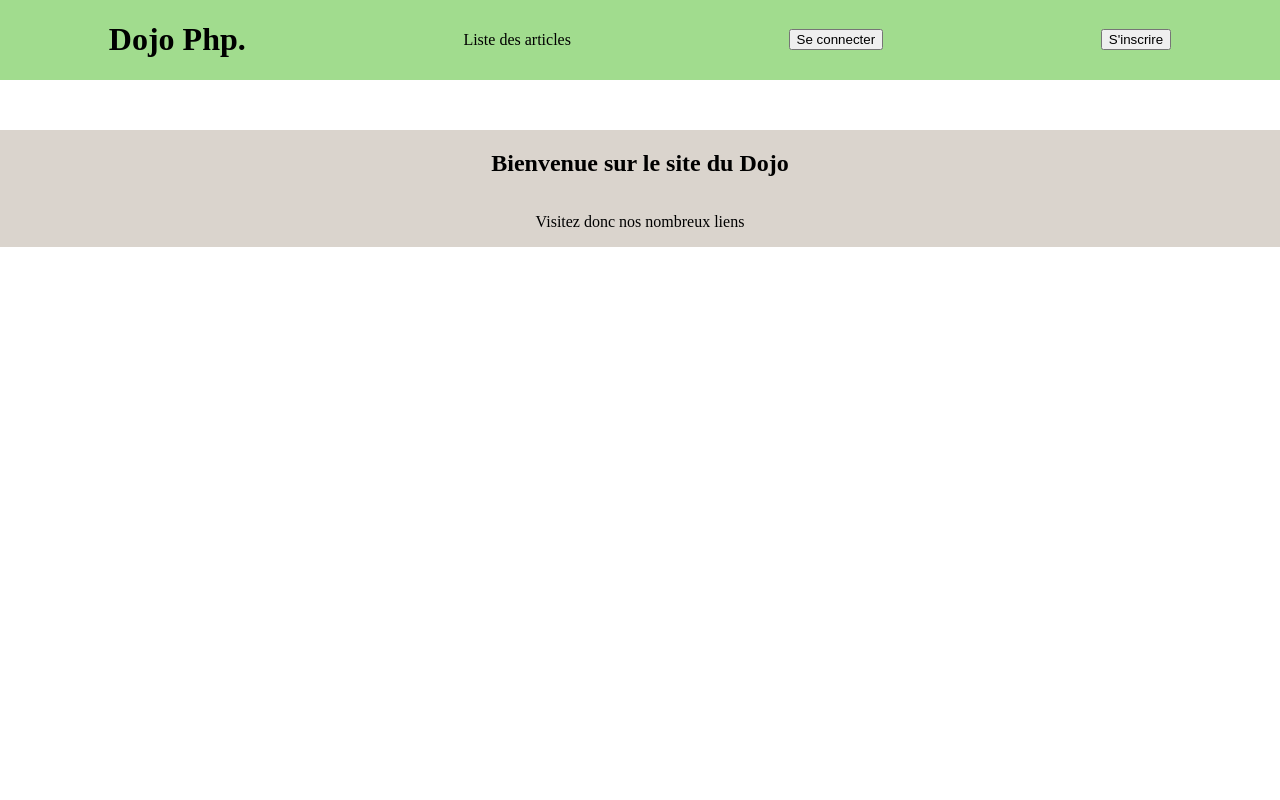
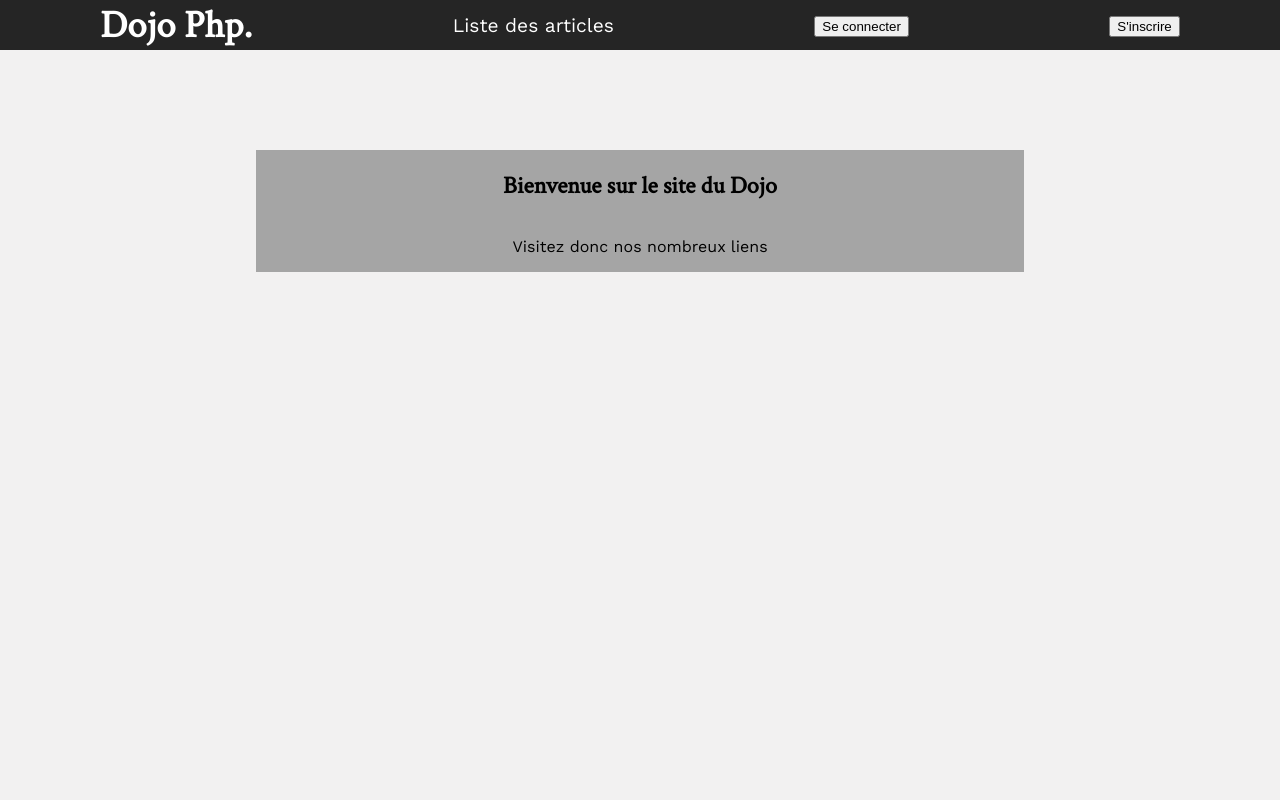
Before and after one commit to Heyveryouaire/dojoPhp, a PHP site: page / in a window 1280 px wide. Run offline with PHP 8.4, Linux system fonts and the light colour scheme.

Commit message:
refonte graphique part 1

```diff
--- a/interface/Router.php
+++ b/interface/Router.php
@@ -12,7 +12,7 @@ class Router
         "inscription" => "/inscription",
         "validInscription" => "/validInscription",
         "admin" => "/admin",
-        "article" => "/article",
+        "restCommentaires" => "/article",
         "ecrire" => "/ecrire",
         "validArticle" => "/validArticle",
         "test" => "/test"
--- a/interface/assets/style.css
+++ b/interface/assets/style.css
@@ -1,3 +1,4 @@
+/* Base Style */
 
 *{
     box-sizing: border-box;
@@ -12,37 +13,65 @@ html, body{
 
 header{
     text-align: center;
-    background: #A1DC8E;
+    background: #252525;
     position: sticky;
     display: flex;
     width: 100%;
     justify-content: space-around;
+    margin-bottom:50px;
     align-items: center;
+    font-size: 1.2rem;
+    height: 50px;
 }
 
 header a{
-    color: black;
+    color: white;
     text-decoration: none;
     transition: all 0.5s;
 }
 header a:hover{
-    color: #FF7900;
+    color: #F0052F;
 }
 
 article{
     display: flex;
     flex-direction: column;
     margin-top :50px;
-    background: #DAD4CD;
+    background: #A5A5A5;
     text-align : center;
 }
 
 .commentaires{
-    background: #FF7900;
+    background: #252525;
+    color: #F2F1F1;
+    margin: 20px;
+    border-radius: 2px;
 }
 
 .jump{
     width: 100%;
     height: 10px;
-    background: #DAD4CD;
+    background: #A5A5A5;
 }
+
+body{
+    display: flex;
+    flex-direction: column;
+    align-items: center;
+    width :100%;
+    background: #F2F1F1;
+    font-family: 'Work Sans', sans-serif;
+}
+
+main{
+    display: flex;
+    flex-direction: column;
+    width: 60%;
+    align-items: stretch;
+    flex: 1;
+
+}
+
+h1, h2, h3, h4, h5, h6 {
+    font-family: 'Crimson Text', serif;
+   }
--- a/interface/controlleur/Controlleur.php
+++ b/interface/controlleur/Controlleur.php
@@ -10,8 +10,7 @@
         public $path;
 
        public function test(){
-            $test = new Article();
-            dd($test->db);
+           dd("coucou");
 
        }
         // All links
@@ -23,14 +22,18 @@
             // A Activer
         public function showArticles() :void{
             $article = new Article();
-            forEach($article->getArticle() as $article){
+
+            $articles = $article->getAllArticle();
+
+            forEach($articles as $article){
                 $this->content[] = [ "article" => $article];
             }
+
             $this->path = "showArticles";
             $this->render();
         }
 
-        public function article(){
+        public function restCommentaires(){
             $article = new Article();
             $id = (int)$_GET["id"];
             $articles = $article->getOneArticle($id);
--- a/interface/modele/Article.php
+++ b/interface/modele/Article.php
@@ -9,7 +9,7 @@
 
         }
 
-        public function getArticle() :array{
+        public function getAllArticle() :array{
             $query = $this->dsn->prepare("SELECT * FROM Article");
             $query->execute();
 
--- a/interface/vue/base.php
+++ b/interface/vue/base.php
@@ -16,7 +16,6 @@
         $this->deleteError();
 }?>
 
-
 <?php require $this->path ?>
 
 </main>
--- a/interface/vue/template_parts/header.php
+++ b/interface/vue/template_parts/header.php
@@ -4,6 +4,7 @@
     <meta charset="UTF-8">
     <meta name="viewport" content="width=device-width, initial-scale=1.0">
     <title>Peu_cheu_peu</title>
+    <link href="https://fonts.googleapis.com/css?family=Crimson+Text|Work+Sans:400,700" rel="stylesheet">
     <link rel="stylesheet" href="assets/style.css">
 </head>
 <body>
```
Also changed, not shown: interface/assets/main.js (+9 -7 lines).
